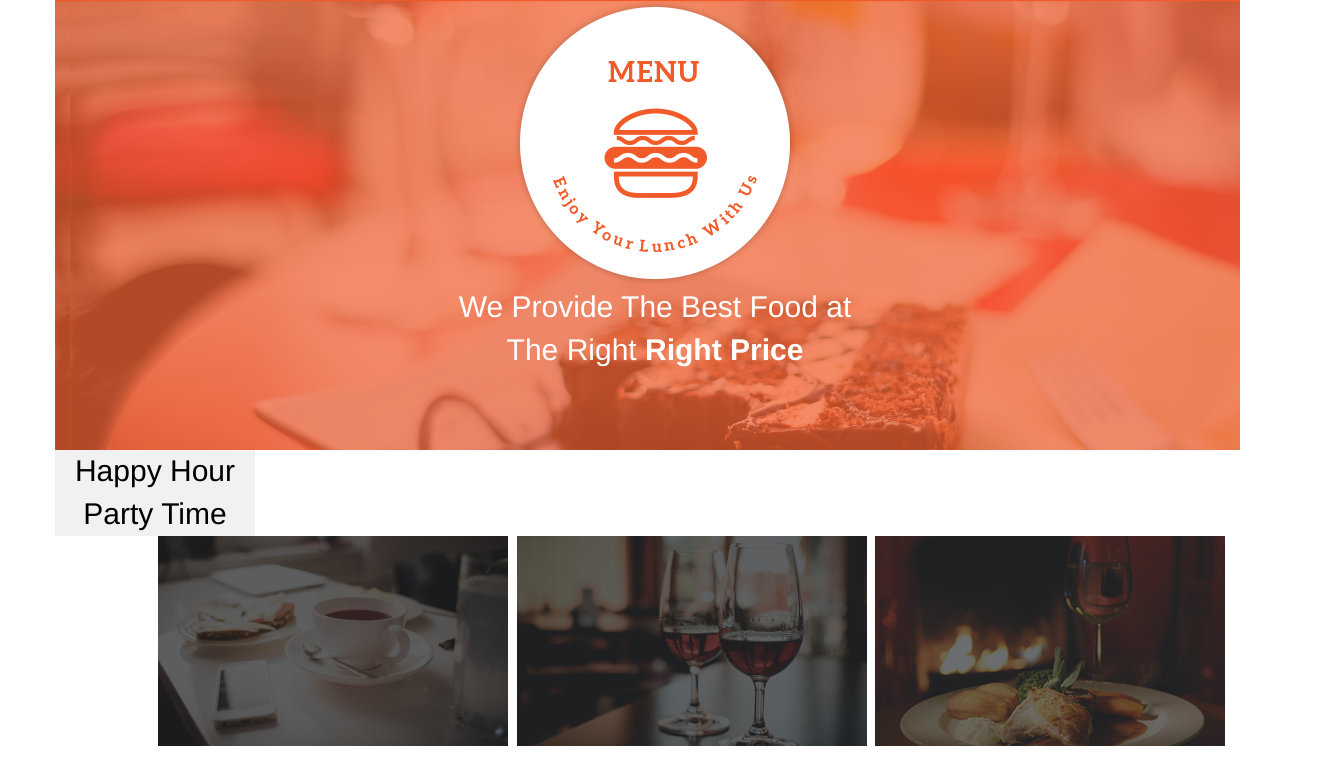
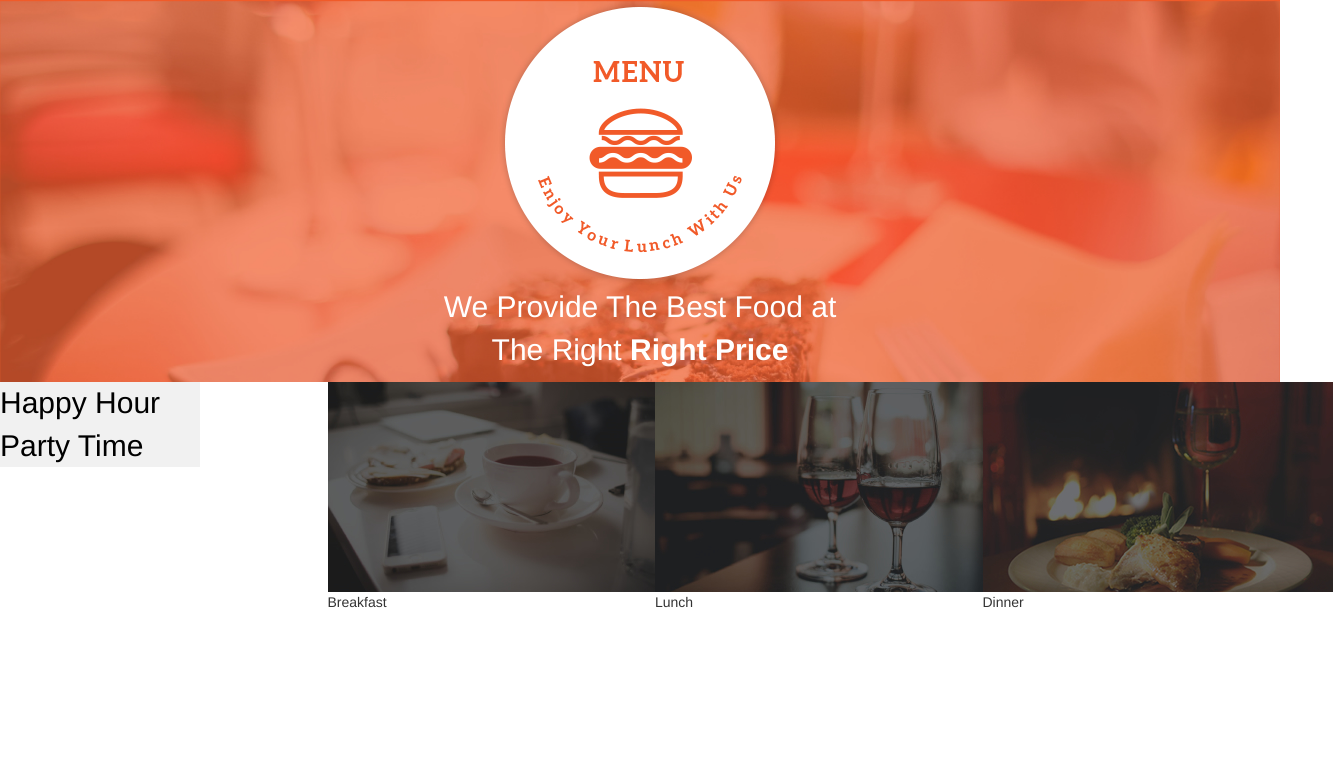
Before and after one commit to shirohigemw/Anitas-Kitchen-Final, a plain HTML site: page index.html in a window 1280 px wide. Shown: the whole page, 1333 px wide, since content can reach past the window. Drawn offline with nearby package versions, Linux system fonts and the light colour scheme.

Commit message:
understand grid picture

```diff
--- a/css/styles.css
+++ b/css/styles.css
@@ -1,10 +1,12 @@
-.container {
+.heading {
   background-image: url("../img/backgrounds/landing.jpg");
   text-align: center;
-widows: 1080px;
-height: 450px;
+width: 100%;
 color: white;
 font-size: 30px;
+background-repeat: no-repeat;
+background-size: cover;
+
 }}
 
 .lefties {
@@ -27,6 +29,10 @@ ul {
     text-decoration: none;
 }
 
+#righties{
+  float: right;
+}
+
 li a {
     display: block;
     color: #000;
--- a/index.html
+++ b/index.html
@@ -4,7 +4,7 @@
 
 <head>
 
-  <meta name="viewport" content="width=device-width, initial-scale=1.0">
+  <meta name="viewport" content="width=device-width, initial-scale=1.0, shrink-to-fit=no">
   <link rel="shortcut icon" href="images/logo.png" type="image/png">
   <link rel="stylesheet" href="https://maxcdn.bootstrapcdn.com/bootstrap/3.3.5/css/bootstrap.min.css">
   <link href="css/styles.css" rel="stylesheet" type="text/css">
@@ -16,19 +16,17 @@
 
 <body>
 
-  <div class="container">
+  <div class="heading">
 
-    <div class="container text-center">
+    <div class="container-fluid text-center">
 
-      <div class="logo">
 
         <img src="img/logo.png" alt="a photo of a logo">
 
-      </div>
 
 
       <p>We Provide The Best Food at</br>The Right <strong>Right Price</strong></p>
-
+    </div>
     </div>
 
 
@@ -37,25 +35,44 @@
       <div class="row">
 
         <div class="lefties">
-          <ul>
-            <li><a href="happy-hour">Happy Hour</a></li>
-            <li><a href="party time">Party Time</a></li>
-
-          </ul>
-
-          <div class=imagesx>
-
-            <img src="img/foodtop/breakfast.jpg" />
-
-            <img src="img/foodtop/lunch.jpg" />
 
 
-            <img src="img/foodtop/dinner.jpg" />
+</div>
+
+
           </div>
         </div>
-      </div>
     </div>
 
+    <div class="row" style="height: 250%">
+                    <div class="meals">
+                        <div class="col-md-3">
+                            <div class="first">
+                              <ul>
+                                <li><a href="happy-hour">Happy Hour</a></li>
+                                <li><a href="party time">Party Time</a></li>
+
+                              </ul>
+                            </div>
+                        </div>
+
+                            <div class="col-md-3">
+                            <div class="breakfast">
+                              <img src="img/foodtop/breakfast.jpg" />
+                            <p>Breakfast</p>
+                            </div>
+                        </div>
+                            <div class="col-md-3">
+                            <div class="lunch">
+                              <img src="img/foodtop/lunch.jpg" />
+                            <p>Lunch</p>
+                            </div>
+                        </div>
+                            <div class="col-md-3">
+                            <div class="dinner">
+                              <img src="img/foodtop/dinner.jpg" />
+                            <p>Dinner</p>
+                            </div>
 
 
 
```
Also changed, not shown: 1 other file.
